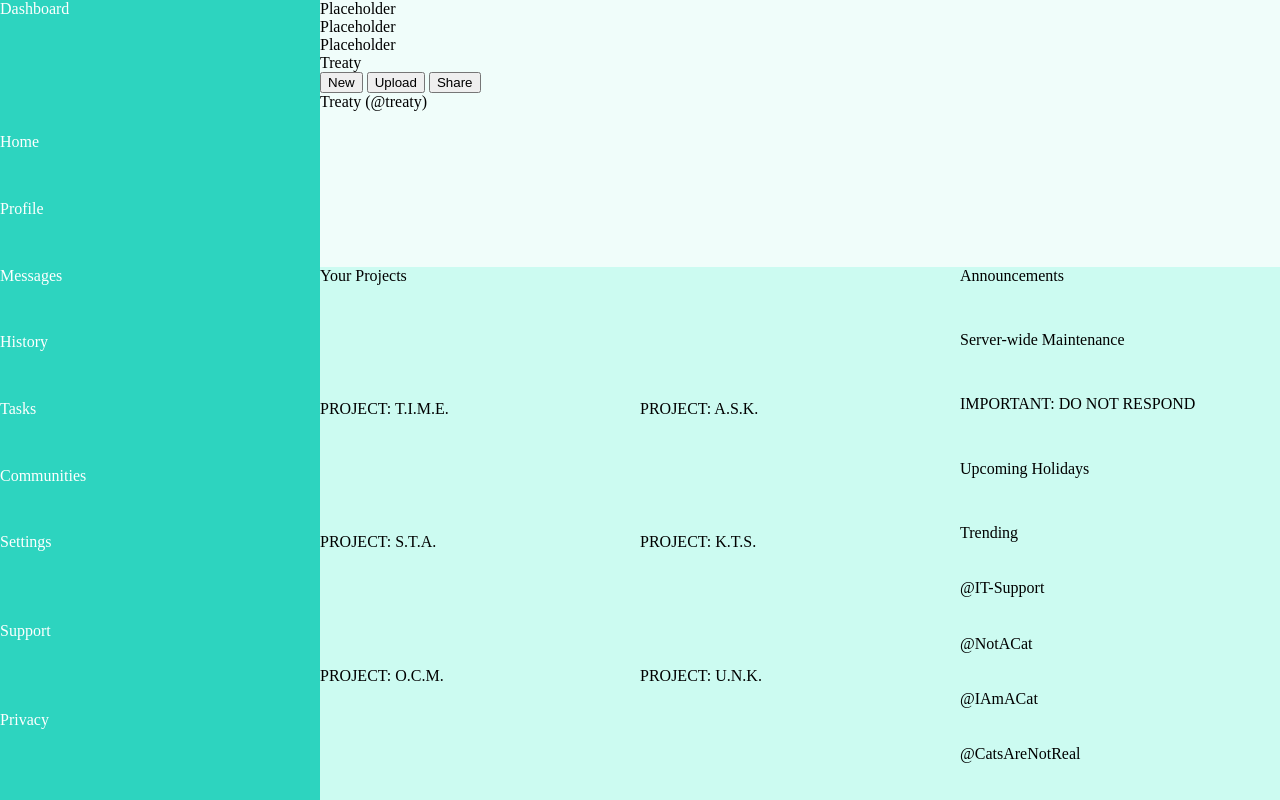
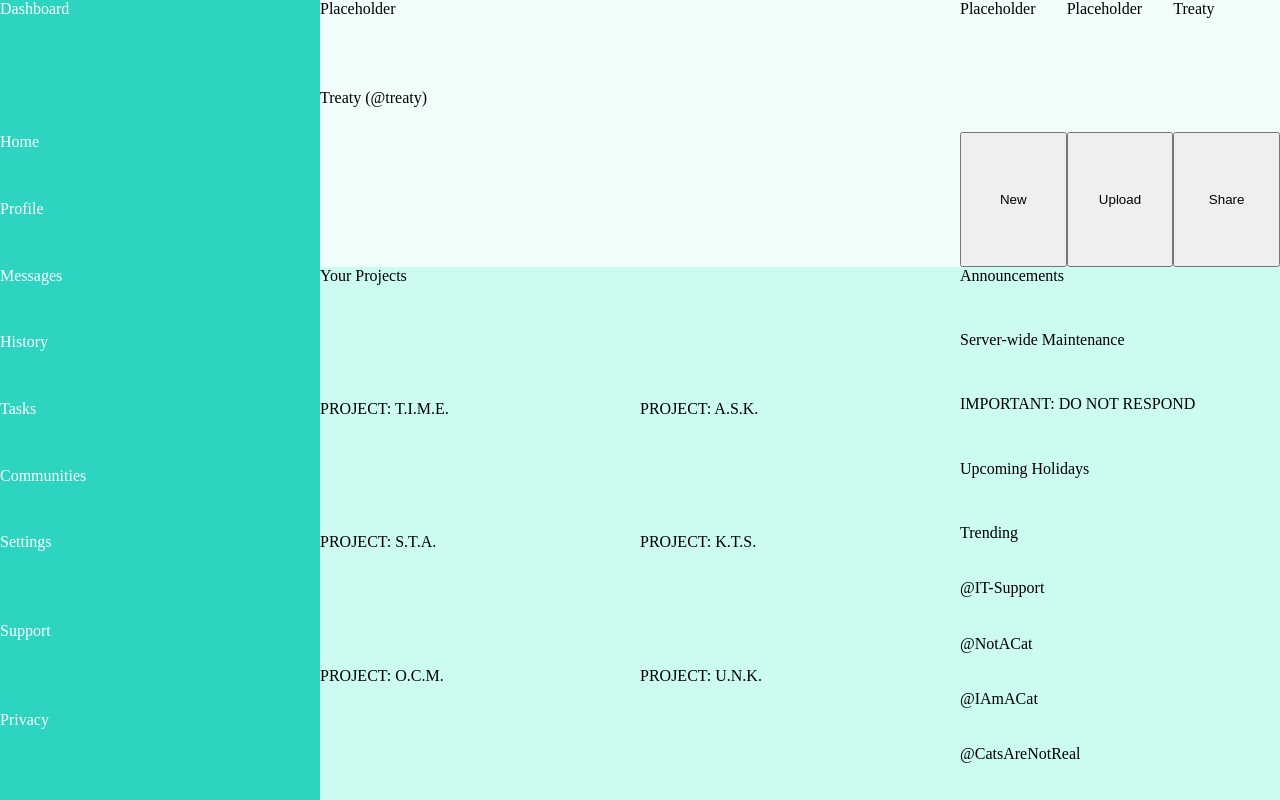
Before and after one commit to treaty1210/admin-dashboard, a plain HTML site: page index.html in a window 1280 px wide. Drawn offline with Linux system fonts and the light colour scheme.

Commit message:
Adjust new elements in grid

```diff
--- a/style.css
+++ b/style.css
@@ -38,6 +38,19 @@ body {
     background-color: #f0fdfa;
     grid-column: 2 / 4;
     height: 33.33vh;
+    display: grid;
+    grid-template-rows: 1fr 2fr;
+    grid-template-columns: 2fr 1fr;
+}
+
+.searchbar {
+    grid-column: 1 / 2;
+}
+.btns {
+    grid-column: 2 / 3;
+    grid-row: 1 / 3;
+    display: grid;
+    grid-template-columns: repeat(3, 1fr);
 }
 
 .mainContent {
```
